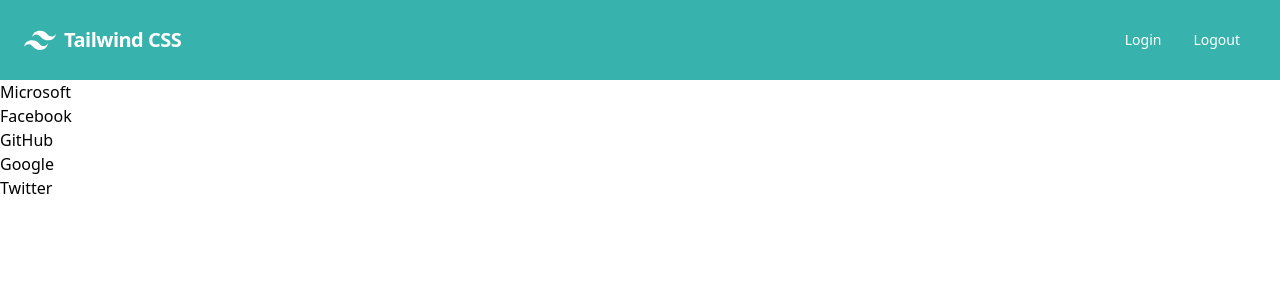
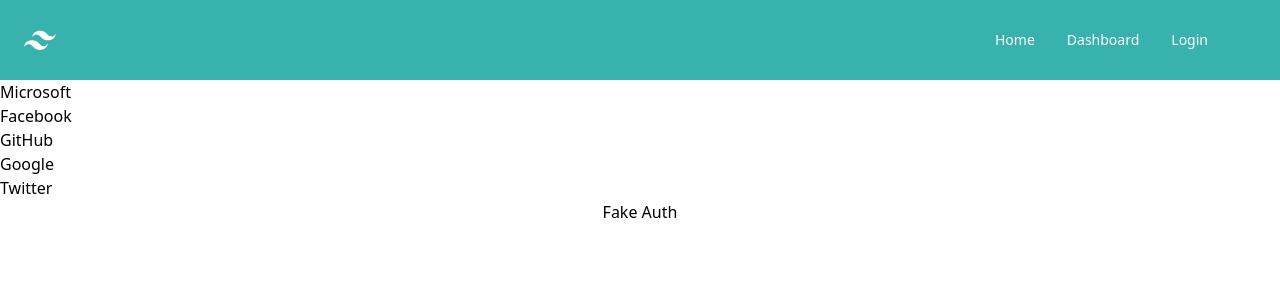
Before and after one commit to EricGaupp/Hemingway, a React (Create React App) app in the folder app/: page /login in a window 1280 px wide. Shown: the top 300 px of the page. Built offline with nearby package versions, Linux system fonts and the light colour scheme; no server answers.

Commit message:
PrivateRoute working with Typescript

```diff
--- a/app/src/App.tsx
+++ b/app/src/App.tsx
@@ -4,6 +4,7 @@
 import Homepage from "./components/Homepage";
 import Login from "./components/Login";
 import Dashboard from "./components/Dashboard";
+import PrivateRoute from "./components/PrivateRoute";
 
 const App = () => {
   return (
@@ -13,12 +14,8 @@
         <Route exact path="/">
           <Homepage />
         </Route>
-        <Route exact path="/login">
-          <Login />
-        </Route>
-        <Route exact path="/dashboard">
-          <Dashboard />
-        </Route>
+        <Route exact path="/login" component={Login} />
+        <PrivateRoute exact path="/dashboard" component={Dashboard} />
       </Switch>
     </>
   );
--- a/app/src/components/Homepage.tsx
+++ b/app/src/components/Homepage.tsx
@@ -17,7 +17,7 @@
           </ul>
         </>
       ) : (
-        <p>"Not Authenticated!"</p>
+        <p>Not Authenticated!</p>
       )}
     </div>
   );
--- a/app/src/components/Login.tsx
+++ b/app/src/components/Login.tsx
@@ -1,6 +1,8 @@
 import React from "react";
+import { useAuth } from "../hooks/useAuth";
 
 const Login = () => {
+  const { fakeSignIn } = useAuth();
   return (
     <div className="container mx-auto flex flex-col">
       <a
@@ -28,6 +30,7 @@
       >
         Twitter
       </a>
+      <button onClick={fakeSignIn}>Fake Auth</button>
     </div>
   );
 };
--- a/app/src/components/Navbar.tsx
+++ b/app/src/components/Navbar.tsx
@@ -1,7 +1,9 @@
 import React from "react";
 import { Link } from "react-router-dom";
+import { useAuth } from "../hooks/useAuth";
 
 const Navbar = () => {
+  const { user } = useAuth();
   return (
     <nav className="flex items-center justify-between flex-wrap bg-teal-500 p-6">
       <div className="flex items-center flex-shrink-0 text-white mr-6">
@@ -14,9 +16,11 @@
         >
           <path d="M13.5 22.1c1.8-7.2 6.3-10.8 13.5-10.8 10.8 0 12.15 8.1 17.55 9.45 3.6.9 6.75-.45 9.45-4.05-1.8 7.2-6.3 10.8-13.5 10.8-10.8 0-12.15-8.1-17.55-9.45-3.6-.9-6.75.45-9.45 4.05zM0 38.3c1.8-7.2 6.3-10.8 13.5-10.8 10.8 0 12.15 8.1 17.55 9.45 3.6.9 6.75-.45 9.45-4.05-1.8 7.2-6.3 10.8-13.5 10.8-10.8 0-12.15-8.1-17.55-9.45-3.6-.9-6.75.45-9.45 4.05z" />
         </svg>
-        <span className="font-semibold text-xl tracking-tight">
-          Tailwind CSS
-        </span>
+        {user?.userId && (
+          <span className="font-semibold text-xl tracking-tight">
+            {`Hi, ${user.userDetails}`}
+          </span>
+        )}
       </div>
       <div className="block lg:hidden">
         <button className="flex items-center px-3 py-2 border rounded text-teal-200 border-teal-400 hover:text-white hover:border-white">
@@ -32,11 +36,19 @@
       </div>
       <div className="w-full block flex-grow lg:flex lg:items-center lg:w-auto lg:justify-end">
         <div className="text-sm px-4 py-2 leading-none text-white mt-4 lg:mt-0">
-          <Link to="/login">Login</Link>
+          <Link to="/">Home</Link>
         </div>
         <div className="text-sm px-4 py-2 leading-none text-white mt-4 lg:mt-0">
-          <a href="/.auth/logout">Logout</a>
+          <Link to="/dashboard">Dashboard</Link>
         </div>
+        <div className="text-sm px-4 py-2 leading-none text-white mt-4 lg:mt-0">
+          {user?.userId ? (
+            <a href="/.auth/logout">Logout</a>
+          ) : (
+            <Link to="/login">Login</Link>
+          )}
+        </div>
+        <div className="text-sm px-4 py-2 leading-none text-white mt-4 lg:mt-0"></div>
       </div>
     </nav>
   );
--- a/app/src/components/PrivateRoute.tsx
+++ b/app/src/components/PrivateRoute.tsx
@@ -1,35 +1,22 @@
 import React from "react";
-import { Route, Redirect } from "react-router-dom";
+import { Route, Redirect, RouteProps } from "react-router-dom";
+import { useAuth } from "../hooks/useAuth";
 
-// function PrivateRoute({ children, ...rest }) {
-//   return (
-//     <Route
-//       {...rest}
-//       render={({ location }) =>
-//         fakeAuth.isAuthenticated ? (
-//           children
-//         ) : (
-//           <Redirect
-//             to={{
-//               pathname: "/login",
-//               state: { from: location },
-//             }}
-//           />
-//         )
-//       }
-//     />
-//   );
-// }
+const PrivateRoute = ({ component: Component, ...rest }: RouteProps) => {
+  const { user } = useAuth();
 
-// const PrivateRoute = ({ component: Component, ...rest }) => {
-//   return (
-//     <Route
-//       {...rest}
-//       render={(props) =>
-//         authenticated ? <Component {...props} /> : <Redirect to="/login" />
-//       }
-//     />
-//   );
-// };
+  return (
+    <Route
+      {...rest}
+      render={(props) =>
+        user?.userId && Component ? (
+          <Component {...props} />
+        ) : (
+          <Redirect to="/login" />
+        )
+      }
+    />
+  );
+};
 
-// return PrivateRoute;
+export default PrivateRoute;
--- a/app/src/hooks/useAuth.tsx
+++ b/app/src/hooks/useAuth.tsx
@@ -2,6 +2,7 @@
 
 type AuthContextProps = {
   user: IUserDetails | null;
+  fakeSignIn: () => void;
 };
 
 interface IUserDetails {
@@ -14,7 +15,21 @@
 const authContext = createContext<Partial<AuthContextProps>>({});
 
 const useProvideAuth = () => {
-  const [user, setUser] = useState(null);
+  const [user, setUser] = useState<IUserDetails>({
+    identityProvider: "",
+    userId: "",
+    userDetails: "",
+    userRoles: [],
+  });
+
+  const fakeSignIn = () => {
+    setUser({
+      userId: "1",
+      userDetails: "Eric.Gaupp@FakeAuth.com",
+      identityProvider: "FakeAuth",
+      userRoles: ["Fake Role"],
+    });
+  };
 
   useEffect(() => {
     const fetchAuth = async () => {
@@ -23,11 +38,12 @@
       const { clientPrincipal } = payload;
       setUser(clientPrincipal);
     };
-    fetchAuth();
+    if (process.env.NODE_ENV !== "development") fetchAuth();
   }, []);
 
   return {
     user,
+    fakeSignIn,
   };
 };
 
```
Also changed, not shown: app/src/components/Dashboard.tsx (+4 -8 lines).
